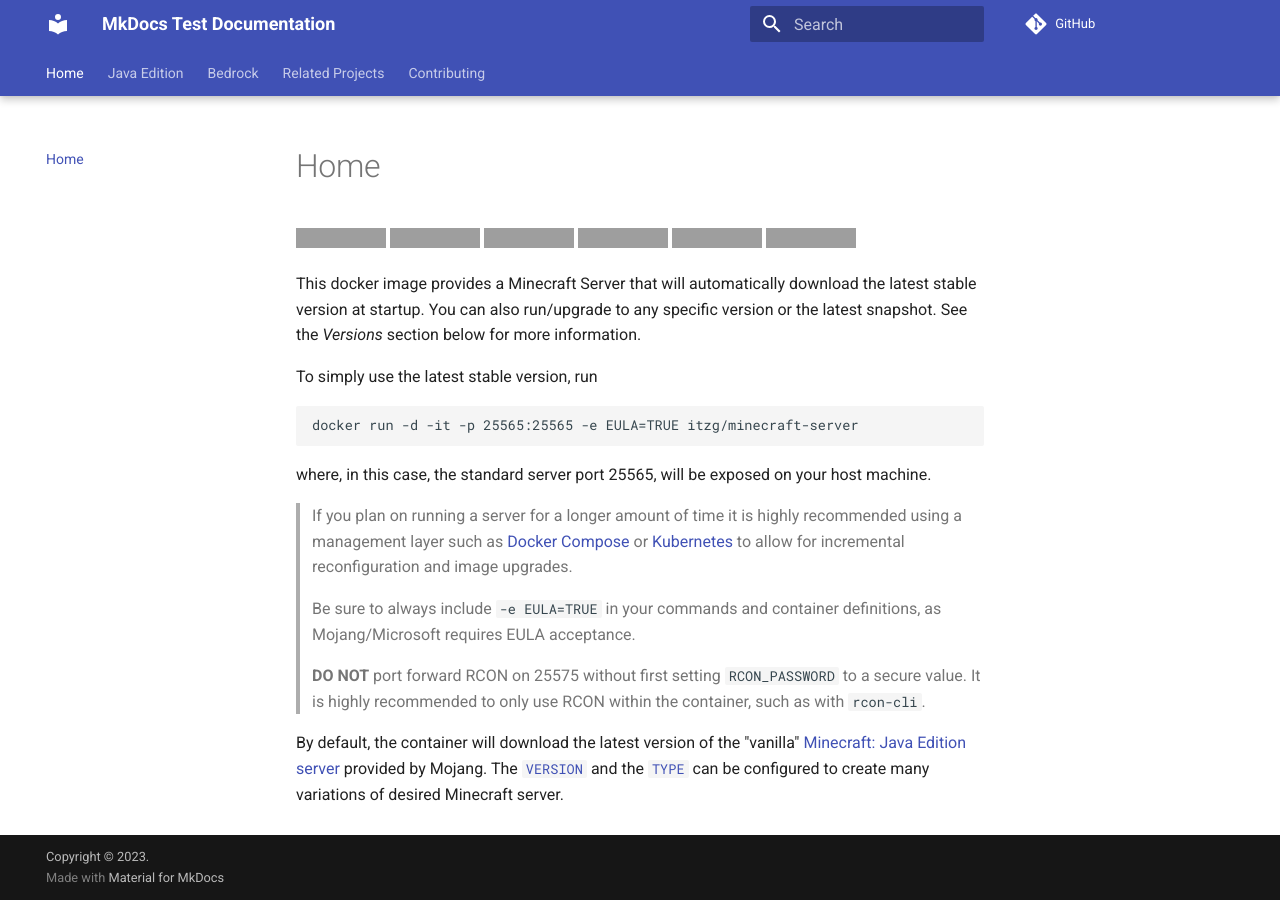
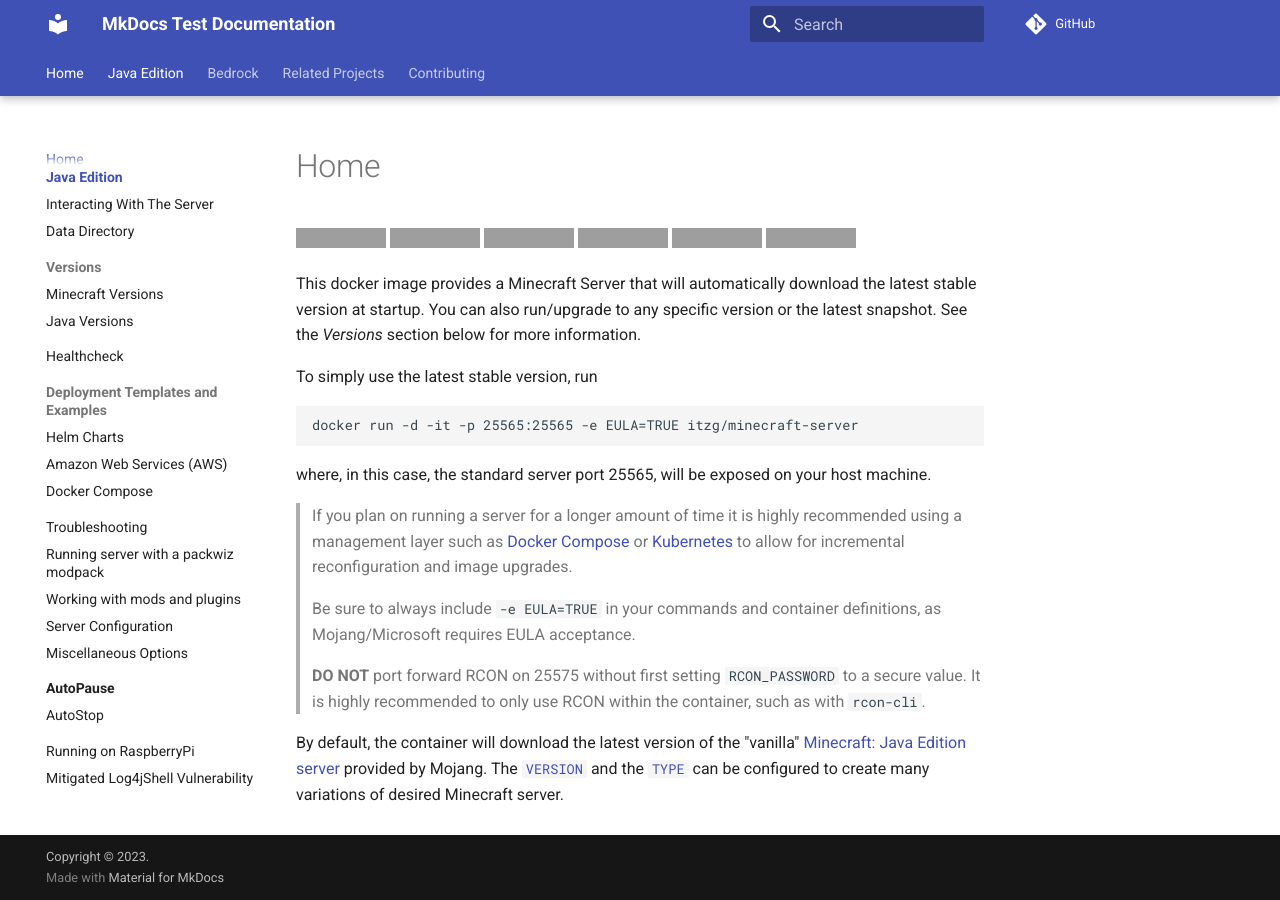
Before and after one commit to camalot/mkdocs-test, an MkDocs documentation site: the page built from docs/index.md, in a window 1280 px wide. Built offline with MkDocs 1.6.1 and Material for MkDocs 9.7.7, drawn with Linux system fonts in a browser that asks for light colours; comment, search, counter and statistics services are not loaded; some of the changed lines change nothing that is shown; grey boxes are pictures that could not be loaded.

Commit message:
try again to fix the troubleshooting section.

```diff
--- a/mkdocs.yml
+++ b/mkdocs.yml
@@ -29,6 +29,7 @@
 nav:
   - "Home": "index.md"
   - "Java Edition":
+    - "index.md"
     - "Interacting With The Server": "java/rcon.md"
     - "Data Directory": "java/data-directory.md"
     - "Versions":
```
